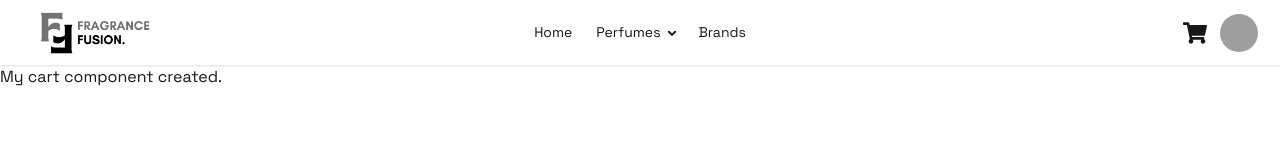
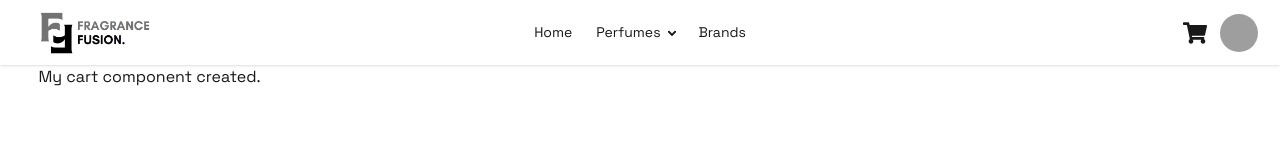
Before and after one commit to Suprio-Das/Fragrance-Fusion, a React (Vite) app: page /mycart in a window 1280 px wide. Shown: the top 160 px of the page. Built offline with nearby package versions, Linux system fonts and the light colour scheme; grey boxes are pictures that could not be loaded.

Commit message:
MyCart component width set

```diff
--- a/src/Components/MyCart/MyCart.jsx
+++ b/src/Components/MyCart/MyCart.jsx
@@ -1,6 +1,6 @@
 const MyCart = () => {
     return (
-        <div>
+        <div className="w-[94%] mx-auto">
             <h1>My cart component created.</h1>
         </div>
     );
```
